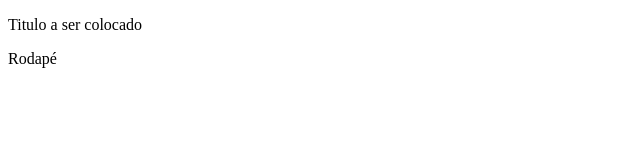
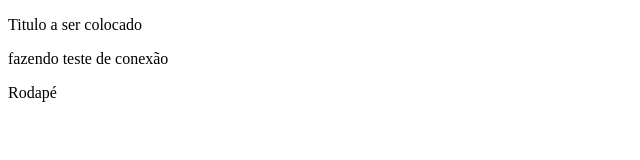
Before and after one commit to Alan007-sudo/Testes-web-2, a plain HTML site: page index.html in a window 1280 px wide. Shown: the whole page, without its empty margins (0-640 px from the left). Drawn offline with Linux system fonts and the light colour scheme.

Commit message:
Update index.html
teste de conexão

```diff
--- a/index.html
+++ b/index.html
@@ -8,6 +8,7 @@
 </head>
 <body>
     <p>Titulo a ser colocado</p>
+    <p>fazendo teste de conexão</p>
 </body>
 <footer>
     <p>Rodapé</p>
```
